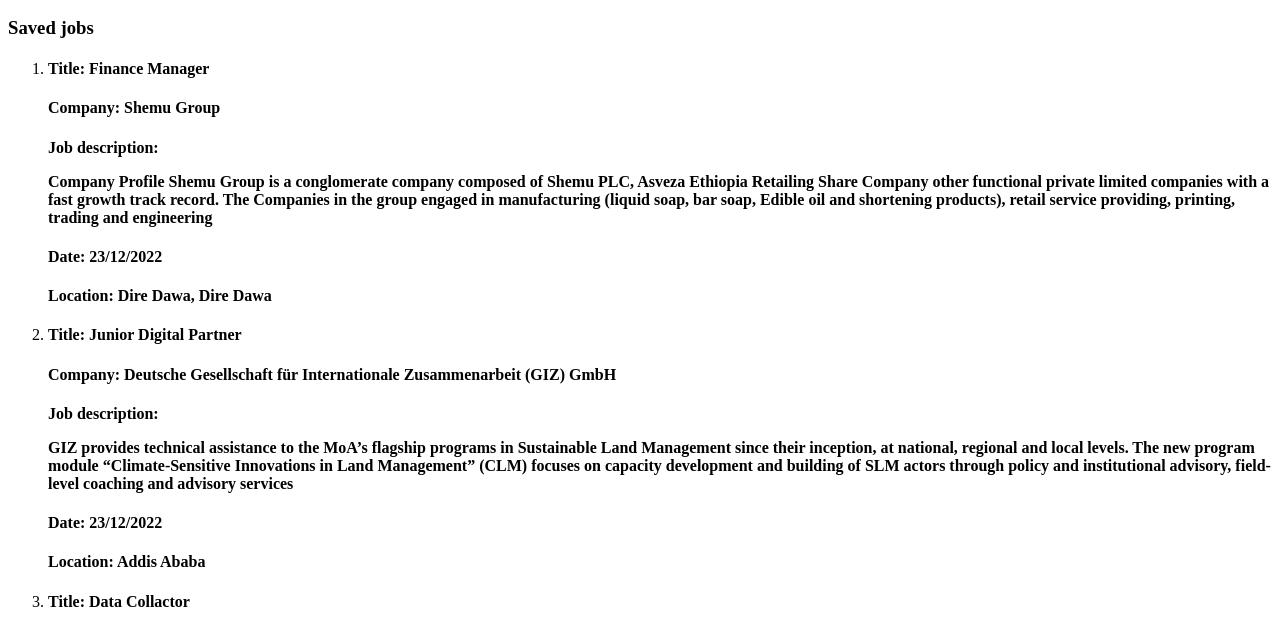
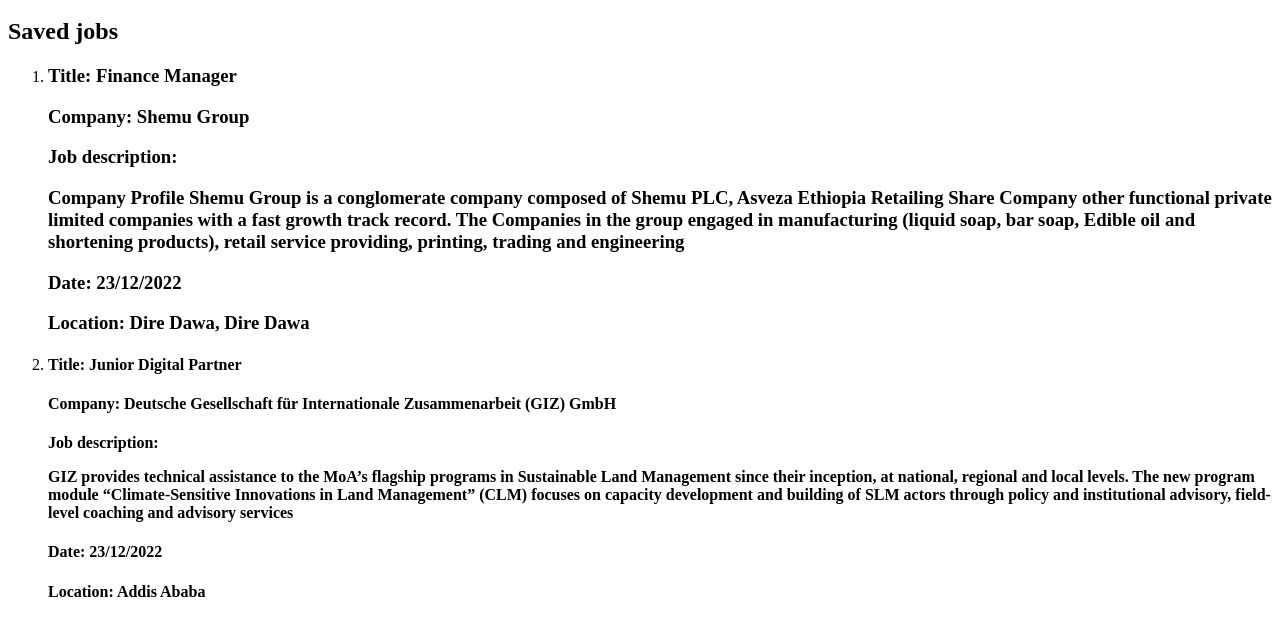
Before and after one commit to Shamil-B/UGR-2167-13, a plain HTML site: page src/savedJobs.html in a window 1280 px wide. Shown: the part 152-771 px from the top of the page. Drawn offline with Linux system fonts and the light colour scheme.

Commit message:
Add files via upload

```diff
--- a/src/savedJobs.html
+++ b/src/savedJobs.html
@@ -3,6 +3,7 @@
 <head>
     <meta charset="UTF-8">
     <meta http-equiv="X-UA-Compatible" content="IE=edge">
+    <meta name="smart jobs" content="smart jobs saved jobs">
     <meta name="viewport" content="width=device-width, initial-scale=1.0">
     <title>Saved Jobs</title>
 </head>
@@ -25,15 +26,15 @@
     <main class="main-content">
 
             <section class="search-results">
-                <h3>Saved jobs</h3>
+                <h2>Saved jobs</h2>
                     <ol>
                         <li>
                             <div>
-                                <h4>Title: <span>Finance Manager</span></h4>
-                                <h4>Company: <span>Shemu Group</span></h4>
-                                <h4>Job description: <p>Company Profile Shemu Group is a conglomerate company composed of Shemu PLC, Asveza Ethiopia Retailing Share Company other functional private limited companies with a fast growth track record. The Companies in the group engaged in manufacturing (liquid soap, bar soap, Edible oil and shortening products), retail service providing, printing, trading and engineering</p></h4>
-                                <h4>Date: <span>23/12/2022</span></h4>
-                                <h4>Location: <span>Dire Dawa, Dire Dawa</span></h4>
+                                <h3>Title: <span>Finance Manager</span></h3>
+                                <h3>Company: <span>Shemu Group</span></h3>
+                                <h3>Job description: <p>Company Profile Shemu Group is a conglomerate company composed of Shemu PLC, Asveza Ethiopia Retailing Share Company other functional private limited companies with a fast growth track record. The Companies in the group engaged in manufacturing (liquid soap, bar soap, Edible oil and shortening products), retail service providing, printing, trading and engineering</p></h3>
+                                <h3>Date: <span>23/12/2022</span></h3>
+                                <h3>Location: <span>Dire Dawa, Dire Dawa</span></h3>
                             </div>
                         </li>
 
```
Also changed, not shown: src/contact.html (+3 -2 lines), src/index.html (+1 -0 lines), src/jobs.html (+6 -5 lines), src/postJobs.html (+1 -0 lines), src/sign.html (+1 -0 lines), src/about.html (line endings or trailing spaces).
